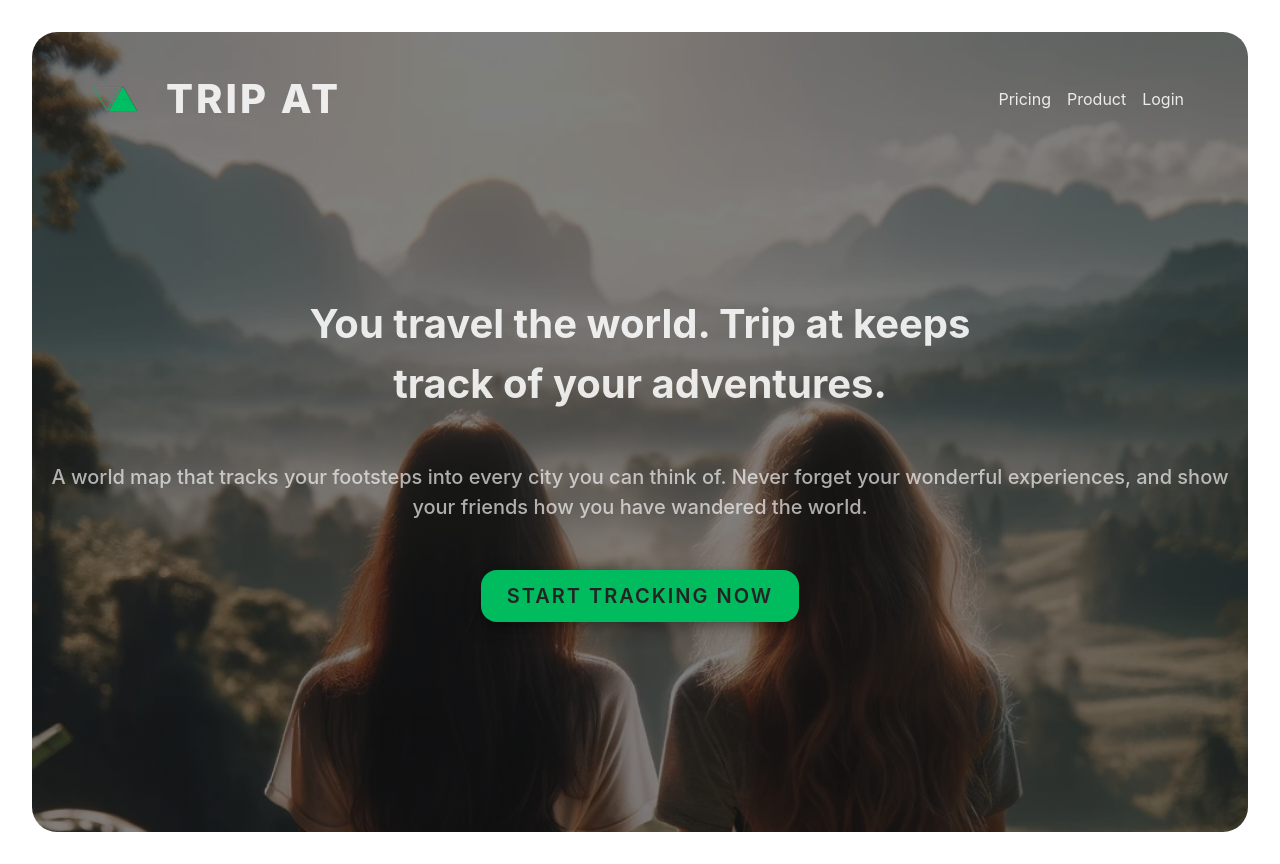
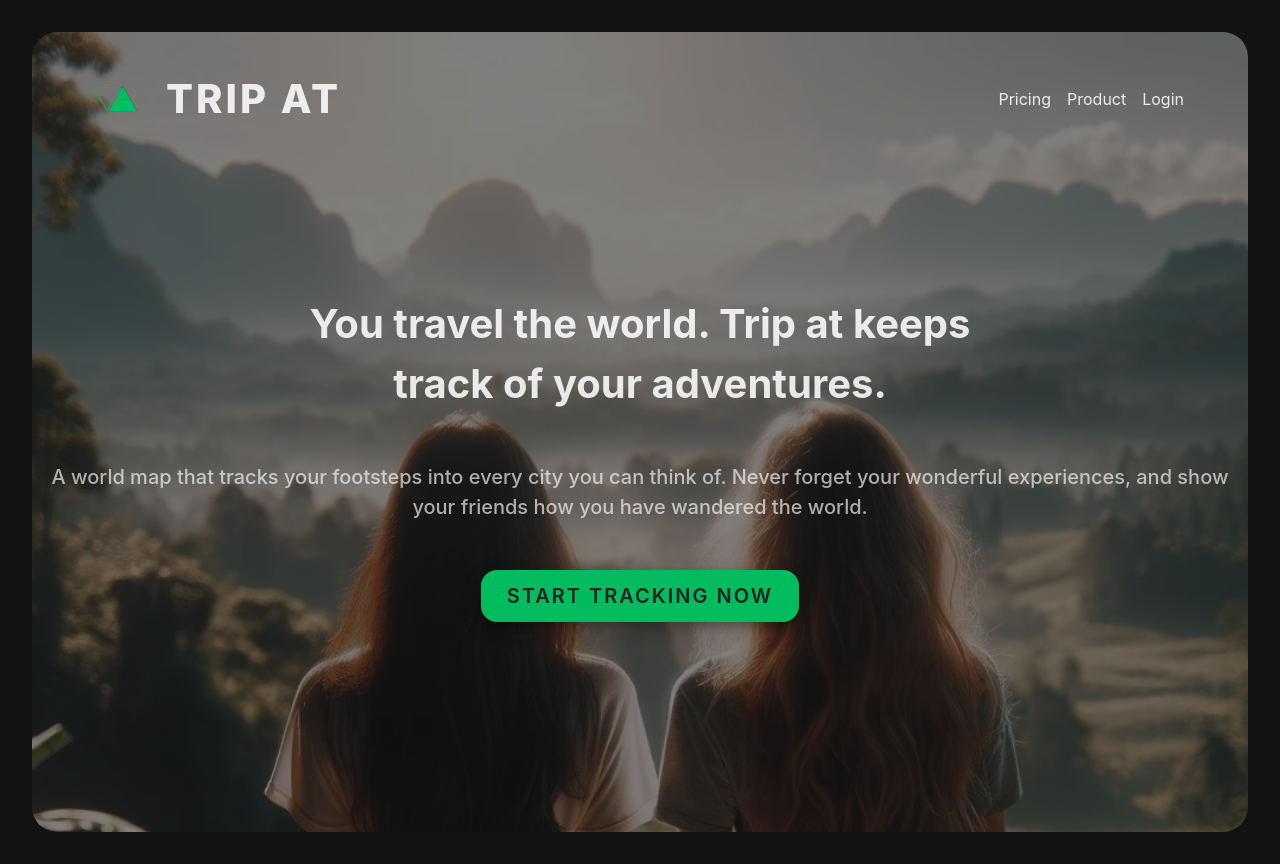
Before and after one commit to ParvizAzeroglu/Trip-at, a React (Vite) app: page / in a window 1280 px wide. Built offline with nearby package versions, Linux system fonts and the light colour scheme; no server answers; the database is empty.

Commit message:
Bug Fixed
Light mode no longer changes colors on the site

```diff
--- a/index.html
+++ b/index.html
@@ -4,6 +4,8 @@
     <meta charset="UTF-8" />
     <link rel="icon" href="/brand.png" />
     <meta name="viewport" content="width=device-width, initial-scale=1.0" />
+    <meta name="color-scheme" content="dark only" />
+
     <link
       rel="stylesheet"
       href="https://unpkg.com/leaflet@1.9.4/dist/leaflet.css"
--- a/src/index.css
+++ b/src/index.css
@@ -3,7 +3,6 @@
   line-height: 1.5;
   font-weight: 400;
 
-  color-scheme: light dark;
   color: var(--text-color);
 
   --text-color: rgba(255, 255, 255, 0.87);
```
